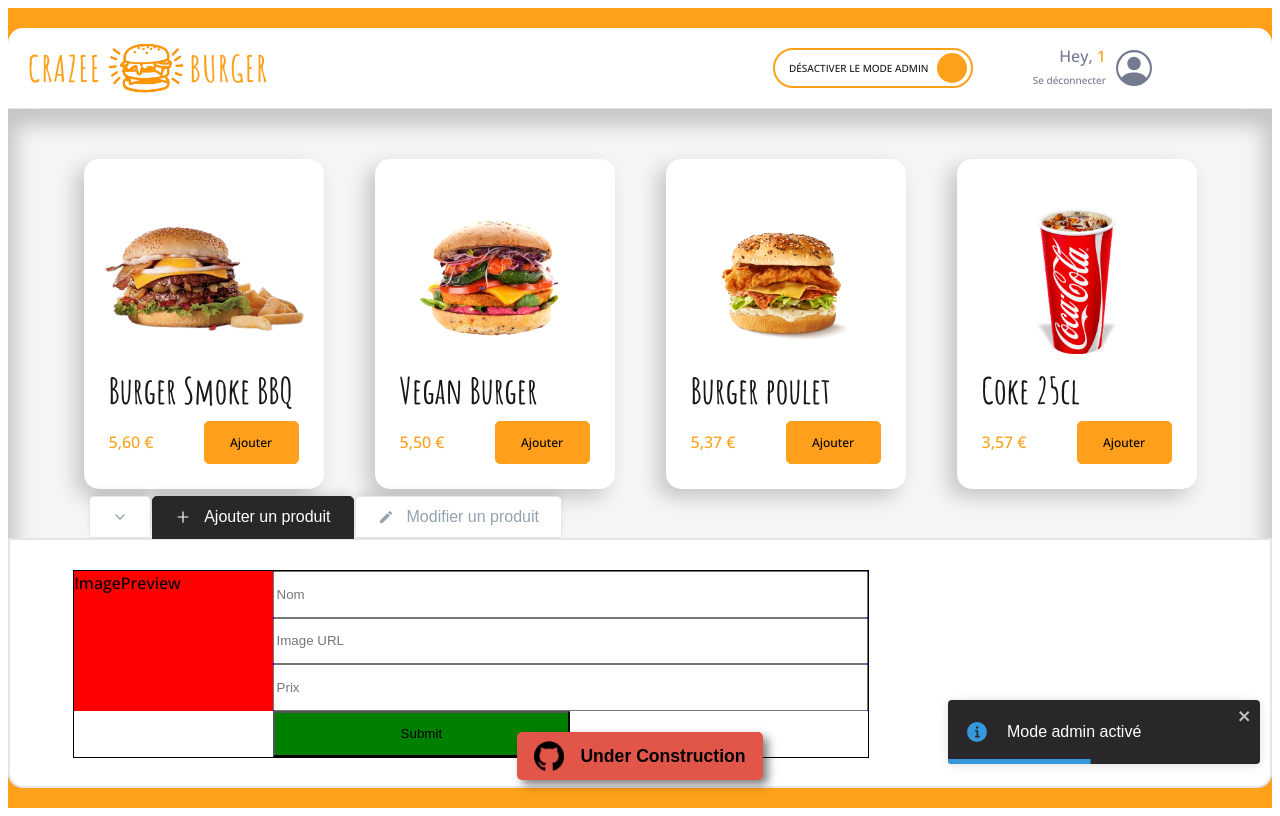
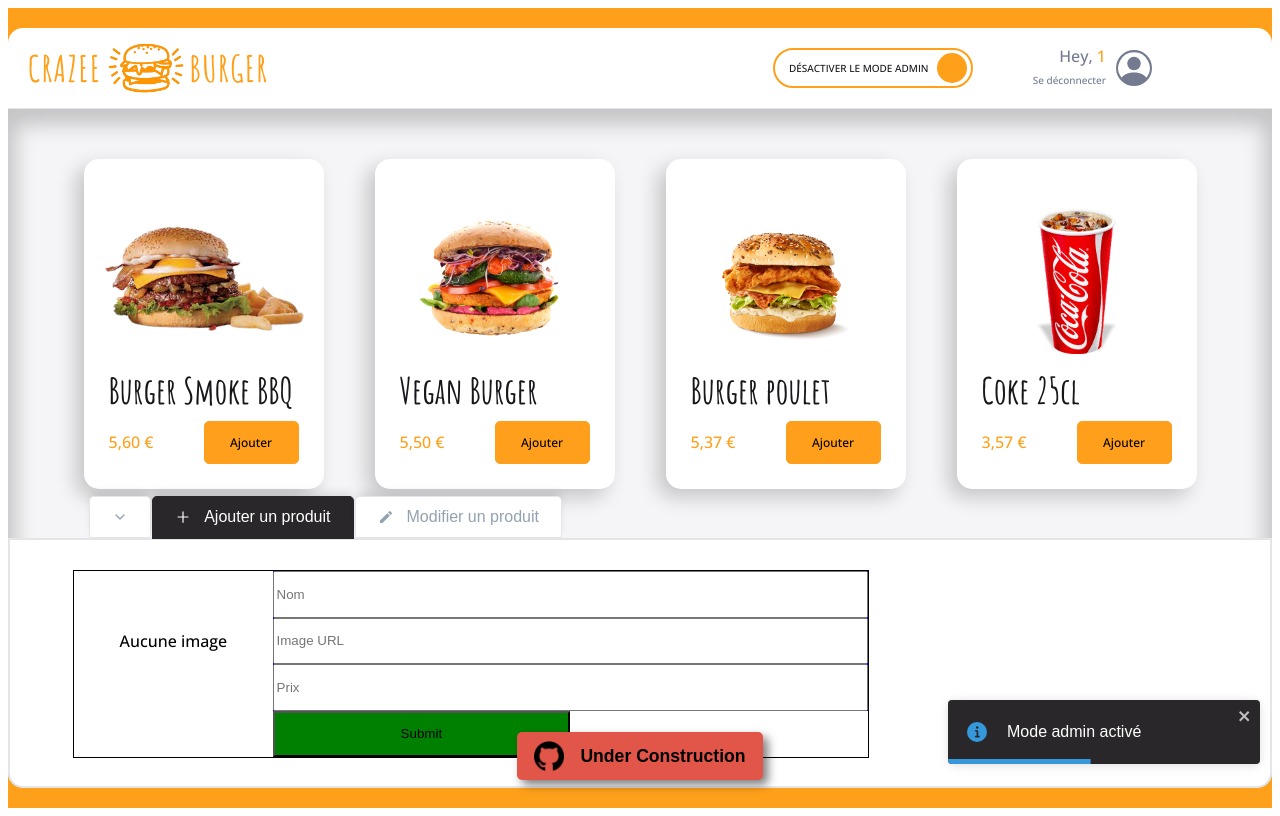
Before and after one commit to djibh/crazee, a React (Vite) app: page /order/1 in a window 1280 px wide. Both pictures are taken after a click on the label 872 px from the left and 68 px from the top of the page. Built offline with nearby package versions, Linux system fonts and the light colour scheme.

Commit message:
feat (F08:ADMIN) > Form > Add image preview

```diff
--- a/src/components/pages/order/Main/Admin/AdminPanel/AddForm.tsx
+++ b/src/components/pages/order/Main/Admin/AdminPanel/AddForm.tsx
@@ -25,7 +25,14 @@
 
   return (
     <AddFormStyled onSubmit={handleSubmit}>
-        <div className="image-preview">ImagePreview</div>
+
+        <div className="image-preview">
+            {
+                newProduct.imageSource
+                ? <img src={newProduct.imageSource} alt={newProduct.title} />
+                : <div>Aucune image</div>
+            }
+        </div>
         <div className="input-fields">
             <input name="title" value={newProduct.title} type="text" placeholder="Nom" onChange={handleChange} />
             <input name="imageSource" value={newProduct.imageSource} type="text" placeholder="Image URL" onChange={handleChange} />
@@ -45,8 +52,17 @@
     width: 70%;
 
     .image-preview {
-        background: red;
         grid-area: 1 / 1 / 4 / 2;
+        display: flex;
+        justify-content: center;
+        align-items: center;
+
+        img {
+            width: 100%;
+            height: 100%;
+            object-fit: contain;
+            object-position: center;
+        }
     }
     .input-fields {
         background: blue;
```
